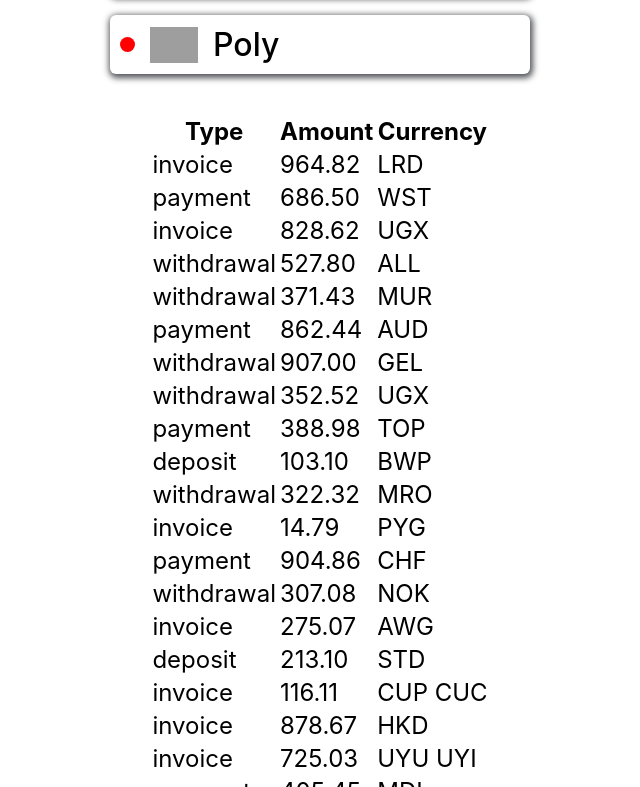
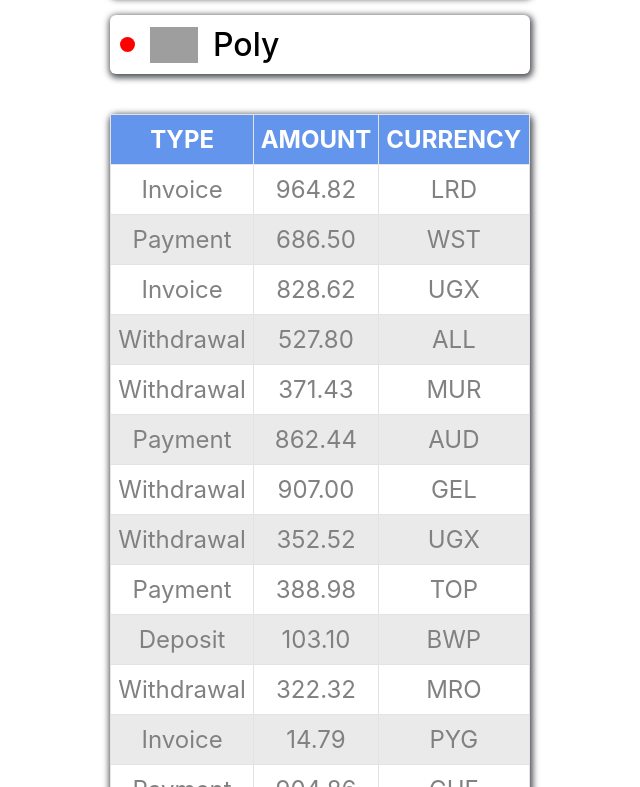
Before and after one commit to koksich/goit-react-hw-01-components, a React (Create React App) app: page / in a window 1280 px wide. Shown: the part 1213-2000 px from the top of the page, without its empty margins (320-960 px from the left). Built offline with nearby package versions, Linux system fonts and the light colour scheme; grey boxes are pictures that could not be loaded.

Commit message:
add css for "Transactions"

```diff
--- a/src/components/TransactionHistory/TransactionHistory.jsx
+++ b/src/components/TransactionHistory/TransactionHistory.jsx
@@ -1,29 +1,30 @@
 import PropTypes from 'prop-types';
+import { Table, Thead, Tr, Th, Td } from './TransactionHistory.styled';
 
 export const TransactionHistory = ({ items }) => {
     return (
-      <table className="transaction-history">
-        <thead>
-          <tr>
-            <th>Type</th>
-            <th>Amount</th>
-            <th>Currency</th>
-          </tr>
-        </thead>
+      <Table >
+        <Thead>
+          <Tr>
+            <Th>Type</Th>
+            <Th>Amount</Th>
+            <Th>Currency</Th>
+          </Tr>
+        </Thead>
 
             <tbody>
 
                 {items.map(({ id, type, amount, currency }) => {
-                    return (<tr key={ id}>
-                        <td>{ type}</td>
-                        <td>{amount }</td>
-                        <td>{currency}</td>
-                    </tr>)
+                    return (<Tr key={id}>
+                        <Td>{type}</Td>
+                        <Td>{amount}</Td>
+                        <Td>{currency}</Td>
+                    </Tr>)
                 } )}
 
 
         </tbody>
-      </table>
+      </Table>
     );
 }
 
--- /dev/null
+++ b/src/components/TransactionHistory/TransactionHistory.styled.jsx
@@ -0,0 +1,37 @@
+import styled from "styled-components";
+
+export const Table = styled.table`
+  width: 420px;
+  text-align: center;
+
+  border-collapse: collapse;
+  border-radius: 6px;
+  box-shadow: rgb(81, 83, 87) 1px 2px 6px 2px;
+`;
+
+export const Thead = styled.thead`
+color: #fff;
+background-color: #6495ed;
+text-transform: uppercase;
+`
+
+export const Tr = styled.tr`
+:nth-child(2n){
+    background-color: #eaeaea;
+}`
+
+export const Th = styled.th`
+  padding-top: 10px;
+  padding-bottom: 10px;
+  border: 1px solid #e3e3e3;
+`;
+
+export const Td = styled.td`
+  padding-top: 10px;
+  padding-bottom: 10px;
+
+  text-transform: capitalize;
+  color: rgb(129, 129, 129);
+
+  border: 1px solid #e3e3e3;
+`;
```
